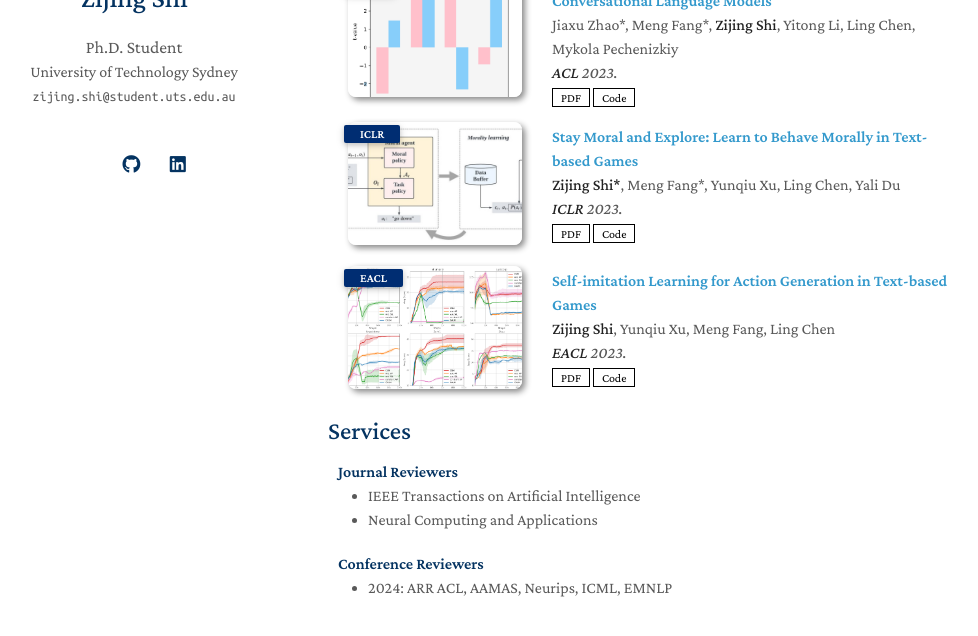
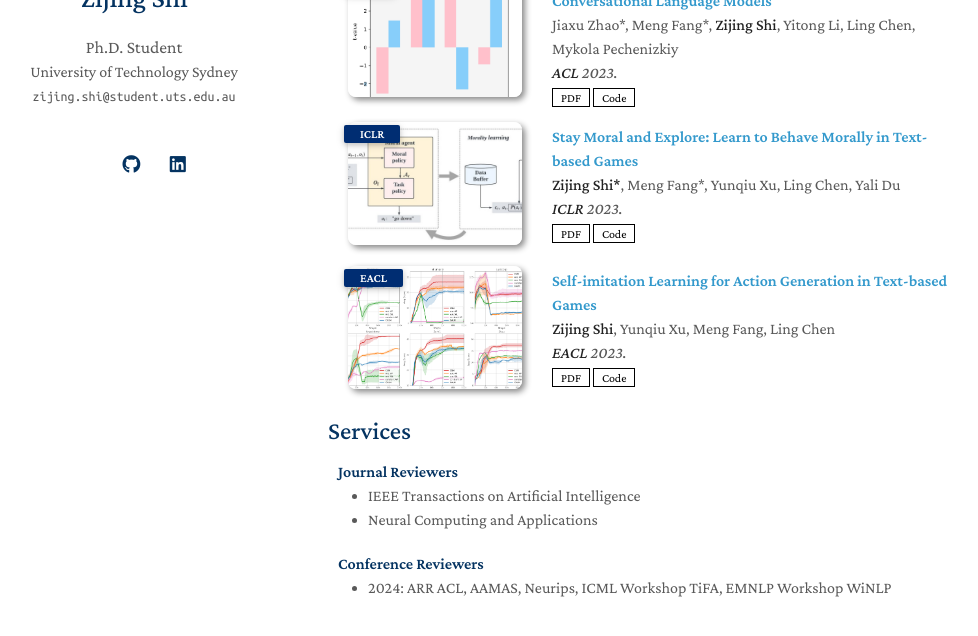
Before and after one commit to winni18/winni18.github.io, a Jekyll site: the page built from index.md, in a window 1280 px wide and 900 px high, scrolled down 773 px, cut to the strip 206-842 px from the top of the window. Shown: the whole strip, without its empty margins (142-1120 px from the left). Built offline with Jekyll 4.4.1, drawn with Linux system fonts in a browser that asks for light colours; nearby versions of some CDN libraries; a style sheet for code colours, icons or effects is not loaded; our own code applies the rules of GitHub Pages for plain Markdown files.

Commit message:
Update services.md

```diff
--- a/_includes/services.md
+++ b/_includes/services.md
@@ -11,5 +11,5 @@
 <h4 style="margin:0 10px 0;">Conference Reviewers</h4>
 
 <ul style="margin:0 0 20px;">
-  <li><autocolor>2024: ARR ACL, AAMAS, Neurips, ICML, EMNLP</autocolor></li>
+  <li><autocolor>2024: ARR ACL, AAMAS, Neurips, ICML Workshop TiFA, EMNLP Workshop WiNLP</autocolor></li>
 </ul>
```
